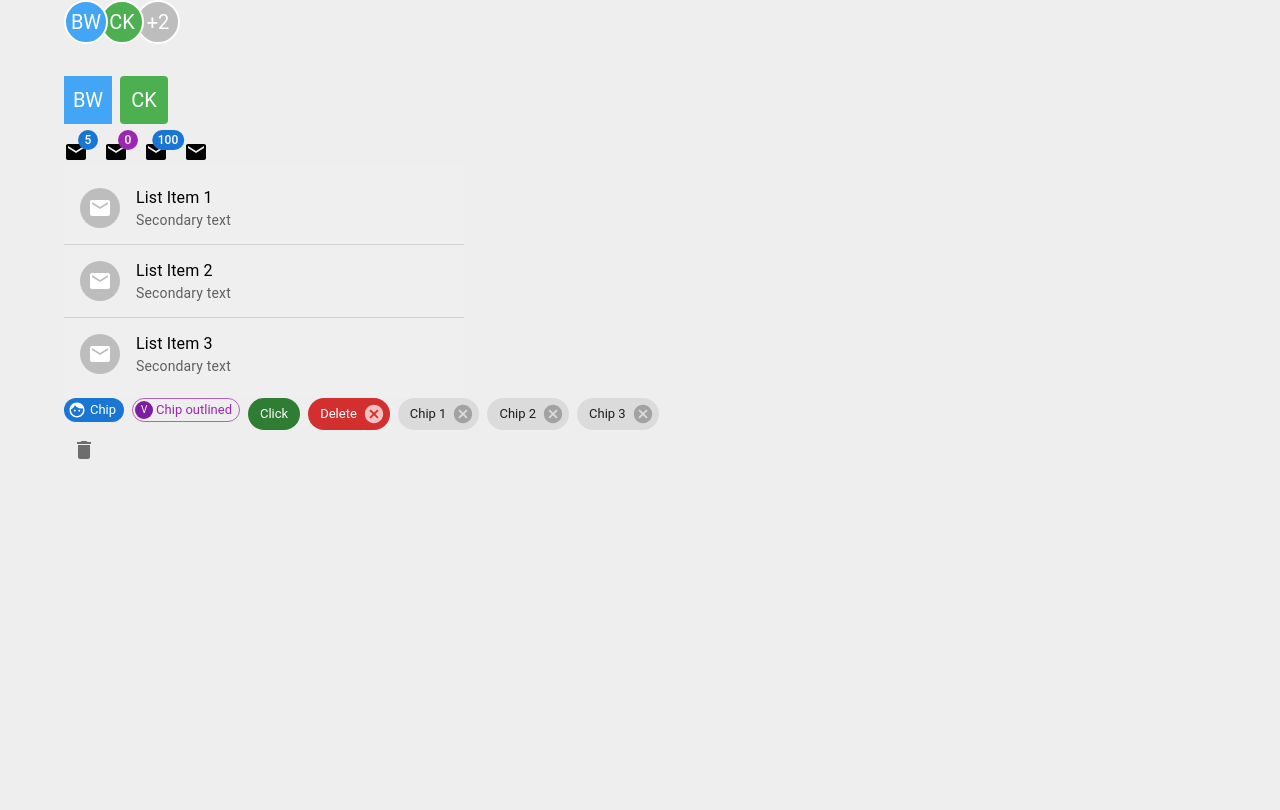
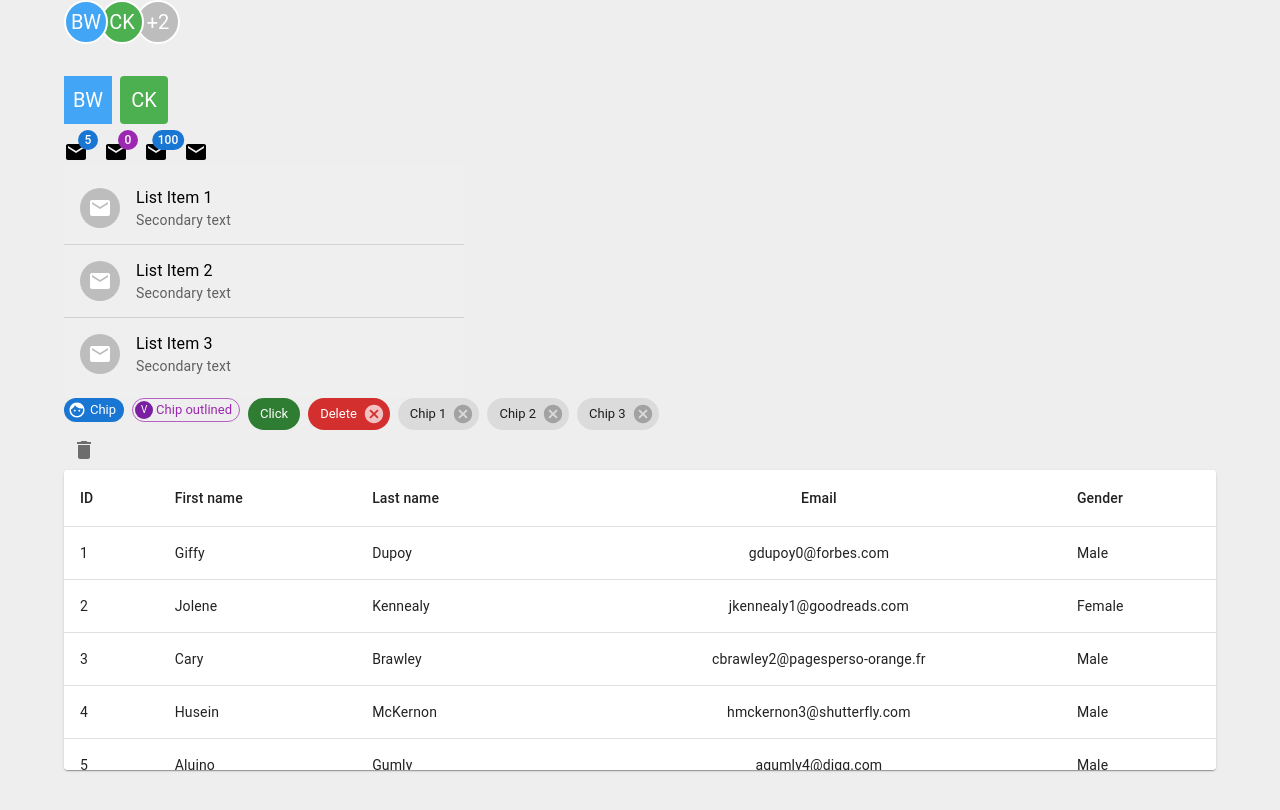
Before and after one commit to HaktanAlbayrak/react-mui-demo, a React (Create React App) app: page / in a window 1280 px wide. Shown: the part 4887-5697 px from the top of the page. Before the commit the page ends 5421 px from the top, so only its background shows below. Built offline with nearby package versions, Linux system fonts and the light colour scheme.

Commit message:
Mui Table

```diff
--- a/src/App.tsx
+++ b/src/App.tsx
@@ -23,6 +23,7 @@ import { MuiBadge } from './components/MuiBadge';
 import { MuiList } from './components/MuiList';
 import { MuiChip } from './components/MuiChip';
 import { MuiTooltip } from './components/MuiTooltip';
+import { MuiTable } from './components/MuiTable';
 
 function App() {
   return (
@@ -51,6 +52,7 @@ function App() {
       <MuiList />
       <MuiChip />
       <MuiTooltip />
+      <MuiTable />
     </div>
   );
 }
--- /dev/null
+++ b/src/components/MuiTable.tsx
@@ -0,0 +1,124 @@
+import {
+  TableContainer,
+  Table,
+  TableHead,
+  TableBody,
+  TableRow,
+  TableCell,
+  Paper,
+} from '@mui/material';
+
+export const MuiTable = () => {
+  return (
+    <TableContainer component={Paper} sx={{ maxHeight: '300px' }}>
+      <Table aria-label='simple table' stickyHeader>
+        <TableHead>
+          <TableRow>
+            <TableCell>ID</TableCell>
+            <TableCell>First name</TableCell>
+            <TableCell>Last name</TableCell>
+            <TableCell align='center'>Email</TableCell>
+            <TableCell>Gender</TableCell>
+          </TableRow>
+        </TableHead>
+        <TableBody>
+          {tableData.map((row) => (
+            <TableRow
+              key={row.id}
+              sx={{ '&last-child td, &last-child th': { border: 0 } }}
+            >
+              <TableCell>{row.id}</TableCell>
+              <TableCell>{row.first_name}</TableCell>
+              <TableCell>{row.last_name}</TableCell>
+              <TableCell align='center'>{row.email}</TableCell>
+              <TableCell>{row.gender}</TableCell>
+            </TableRow>
+          ))}
+        </TableBody>
+      </Table>
+    </TableContainer>
+  );
+};
+
+const tableData = [
+  {
+    id: 1,
+    first_name: 'Giffy',
+    last_name: 'Dupoy',
+    email: 'gdupoy0@forbes.com',
+    gender: 'Male',
+    ip_address: '133.195.155.36',
+  },
+  {
+    id: 2,
+    first_name: 'Jolene',
+    last_name: 'Kennealy',
+    email: 'jkennealy1@goodreads.com',
+    gender: 'Female',
+    ip_address: '66.112.47.57',
+  },
+  {
+    id: 3,
+    first_name: 'Cary',
+    last_name: 'Brawley',
+    email: 'cbrawley2@pagesperso-orange.fr',
+    gender: 'Male',
+    ip_address: '30.24.57.28',
+  },
+  {
+    id: 4,
+    first_name: 'Husein',
+    last_name: 'McKernon',
+    email: 'hmckernon3@shutterfly.com',
+    gender: 'Male',
+    ip_address: '62.18.48.77',
+  },
+  {
+    id: 5,
+    first_name: 'Aluino',
+    last_name: 'Gumly',
+    email: 'agumly4@digg.com',
+    gender: 'Male',
+    ip_address: '93.127.237.116',
+  },
+  {
+    id: 6,
+    first_name: 'Lorenza',
+    last_name: 'Lakeland',
+    email: 'llakeland5@epa.gov',
+    gender: 'Female',
+    ip_address: '46.210.227.0',
+  },
+  {
+    id: 7,
+    first_name: 'Finlay',
+    last_name: 'Ferencowicz',
+    email: 'fferencowicz6@princeton.edu',
+    gender: 'Male',
+    ip_address: '126.7.158.19',
+  },
+  {
+    id: 8,
+    first_name: 'Darrick',
+    last_name: 'Traite',
+    email: 'dtraite7@multiply.com',
+    gender: 'Male',
+    ip_address: '36.192.242.185',
+  },
+  {
+    id: 9,
+    first_name: 'Malissia',
+    last_name: 'Shadfourth',
+    email: 'mshadfourth8@vkontakte.ru',
+    gender: 'Female',
+    ip_address: '73.184.52.75',
+  },
+  {
+    id: 10,
+    first_name: 'Tommy',
+    last_name: 'Kitchen',
+    email: 'tkitchen9@blogs.com',
+    gender: 'Female',
+    ip_address: '10.133.17.93',
+  },
+];
```
